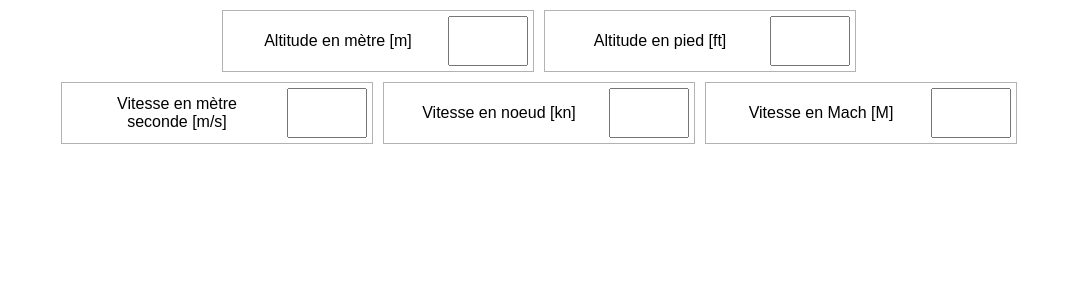
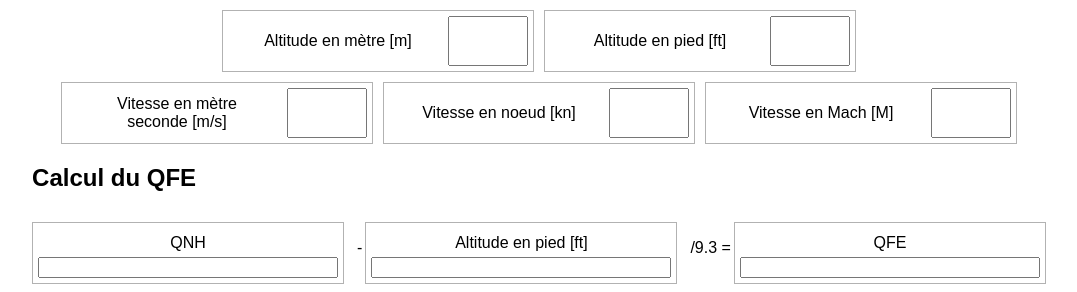
Before and after one commit to DexLovecraft/Speed, a plain HTML site: page index.html in a window 1280 px wide. Shown: the part 58-350 px from the top of the page, without its empty margins (96-1173 px from the left). Drawn offline with Linux system fonts and the light colour scheme.

Commit message:
Add files via upload

```diff
--- a/index.html
+++ b/index.html
@@ -32,6 +32,26 @@
                 <input type="number" id="mach" name="mach" min="0" max="200" step="0.1"/>
             </form>
         </section>
+        <section class="QFE_container">
+            <h2>Calcul du QFE</h2>
+            <article class="QFE">
+                <form class="QFE_form input">
+                    <label for="QFE_form_QNH">QNH</label>
+                    <input type="number" id="QFE_form_QNH" name="QFE_form_QNH" min="0" max="20000"/>
+                </form>
+                <p>-</p>
+                <form class="QFE_form input">
+                    <label for="QFE_form_alt-in-ft">Altitude en pied [ft]</label>
+                    <input type="number" id="QFE_form_alt-in-ft" name="QFE_form_alt-in-ft" min="0" max="20000"/>
+                </form>
+                <p>/9.3 =</p>
+                <form class="QFE_form input">
+                    <label for="QFE_form_QFE">QFE</label>
+                    <input type="number" id="QFE_form_QFE" name="QFE_form_QFE" min="0" max="20000" readonly/>
+                </form>
+            </article>
+        </section>
+        </section>
     </main>
 </body>
 <foot>
--- a/style.css
+++ b/style.css
@@ -24,6 +24,17 @@ h1 {
     flex-direction: row;
 }
 
+.QFE{
+    display: flex;
+    align-self: center;
+}
+.QFE p{
+    margin: auto 3px;
+}
+
+.QFE .input{
+    flex-direction: column;
+}
 label {
     margin: auto;
     text-wrap: balance;
--- a/test.js
+++ b/test.js
@@ -5,6 +5,9 @@ const speedKnotsInput = document.getElementById('speed_form_knots')
 const altitudeMetricInput = document.getElementById('altitude_form_metric')
 const altitudeFootInput = document.getElementById('altitude_form_foot')
 const machInput = document.getElementById('mach')
+const QNHInput = document.getElementById('QFE_form_QNH')
+const QFEaltitudeInput = document.getElementById('QFE_form_alt-in-ft')
+let QFEInput = document.getElementById('QFE_form_QFE')
 let dataTemperature = 0
 let speed = 1.944
 
@@ -51,6 +54,10 @@ const speedConversion = (e, type) => {
     machOperation(dataTemperature)
 }
 
+const QFEOperation = () => {
+    QFEInput.value = (QNHInput.value-(QFEaltitudeInput.value*0.3048)/9.3).toFixed(0)
+}
+
 const machOperation = (temperature) => {
     let machValue = 0
     machValue = speed/(39*Math.sqrt(temperature))
@@ -69,3 +76,13 @@ speedMetricInput.addEventListener('input', (e) => {speedConversion(e, "meter")})
 altitudeFootInput.addEventListener('input', (e) => {altitudeConversion(e, "foot")})
 altitudeMetricInput.addEventListener('input',(e) => {altitudeConversion(e, "meter")})
 machInput.addEventListener('input', (e) => {speedOperation(e, dataTemperature)})
+QNHInput.addEventListener('input', ()=>{
+    if(QNHInput && QFEaltitudeInput != undefined){
+        QFEOperation()
+    }
+})
+QFEaltitudeInput.addEventListener('input', ()=>{
+    if(QNHInput && QFEaltitudeInput != undefined){
+        QFEOperation()
+    }
+})
```
